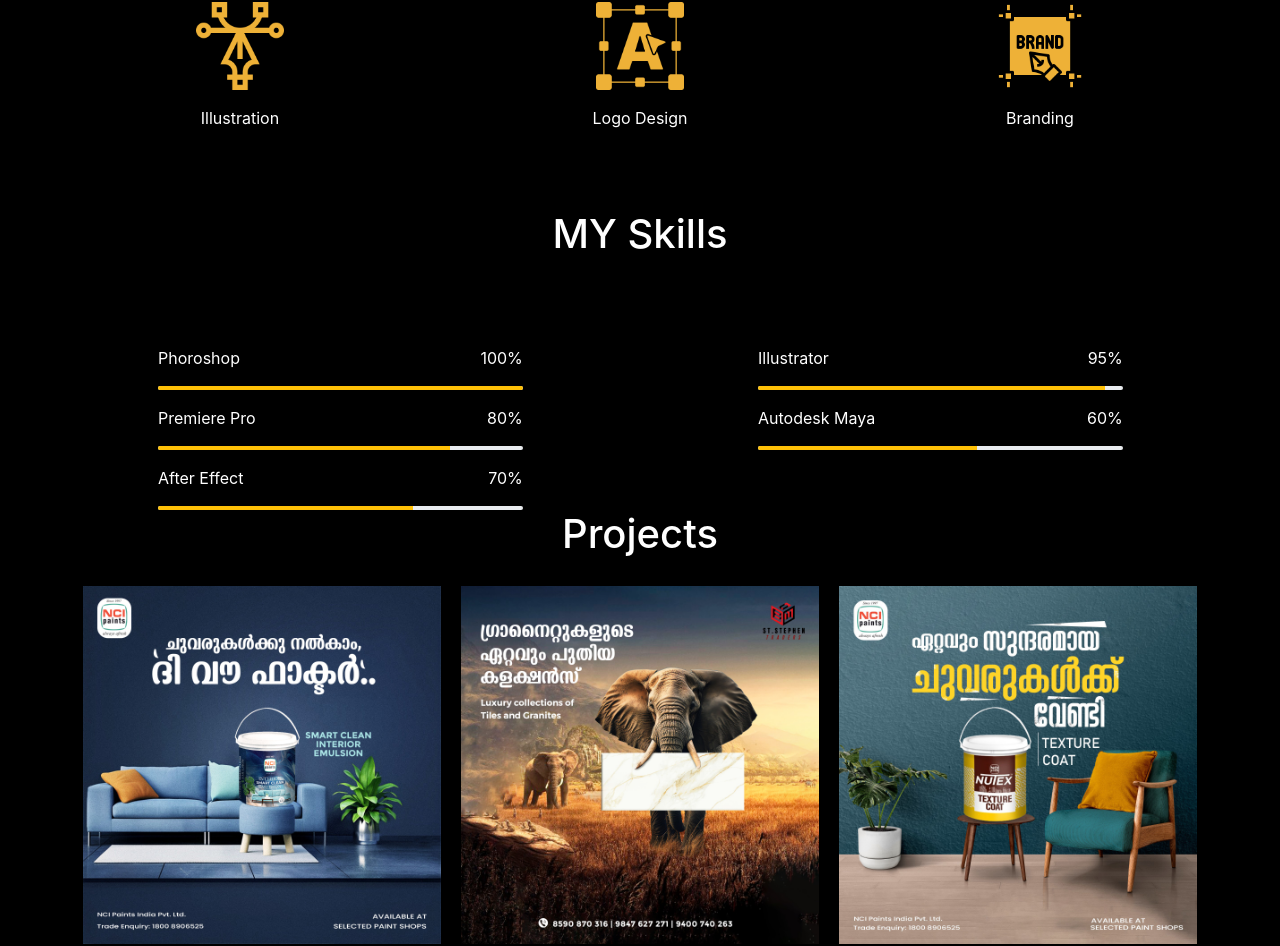
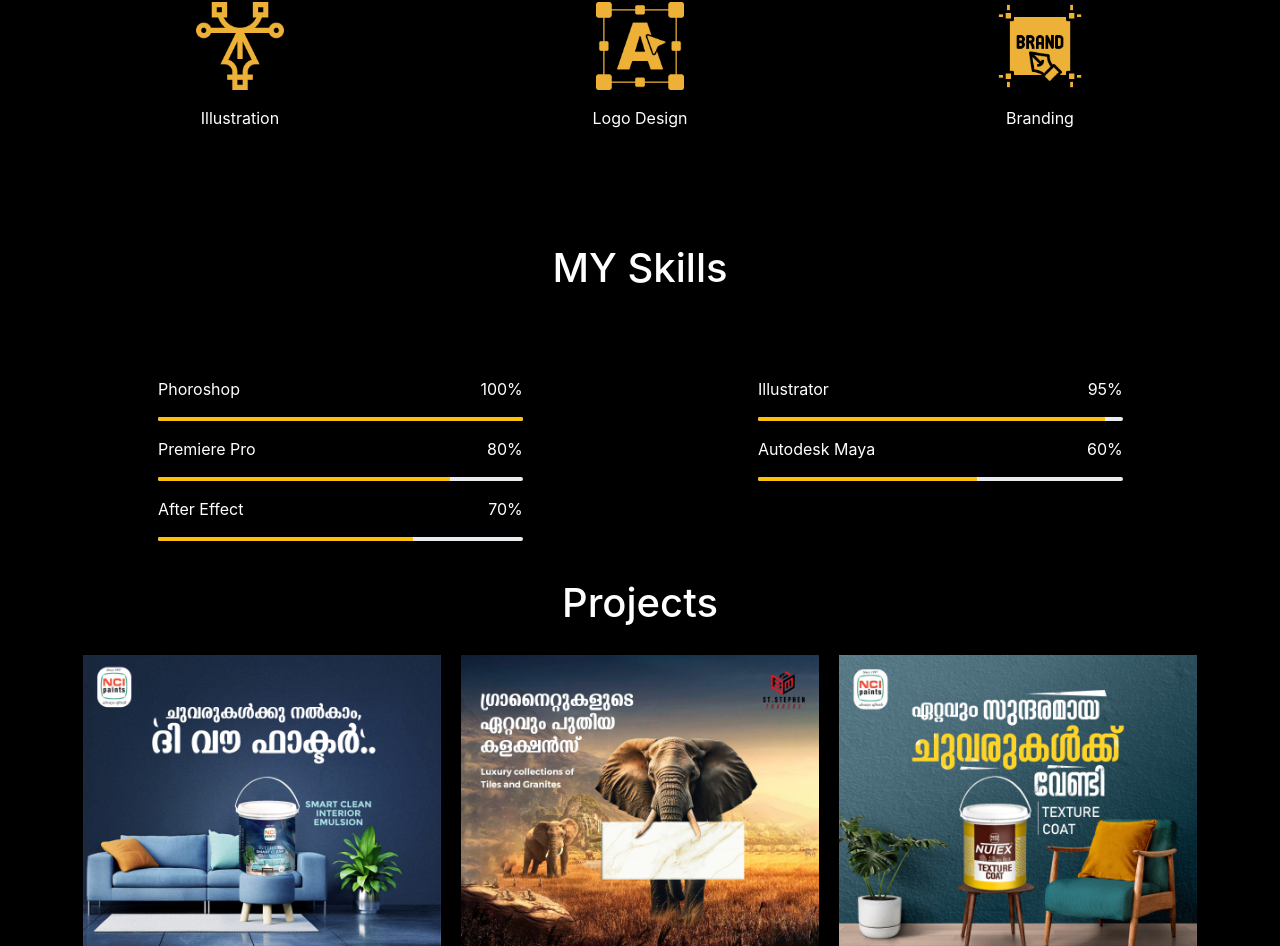
Before and after one commit to Suraj24061998/aneena, a React (Create React App) app in the folder profile/: page / in a window 1280 px wide. Shown: the part 2834-3780 px from the top of the page. Built offline with nearby package versions, Linux system fonts and the light colour scheme.

Commit message:
skill and contact

```diff
--- a/profile/src/App.css
+++ b/profile/src/App.css
@@ -1,6 +1,6 @@
 .App {
  background-color: black;
- min-height: fit-content;
+
 }
 
 /* .App-logo {
--- a/profile/src/Components/Contact/Contact.css
+++ b/profile/src/Components/Contact/Contact.css
@@ -18,3 +18,6 @@
 {
     background-color: #eeb137;
 }
+.main-c{
+    padding: 3%;
+}
--- a/profile/src/Components/Contact/Contact.jsx
+++ b/profile/src/Components/Contact/Contact.jsx
@@ -3,7 +3,7 @@
 import { Link } from 'react-router-dom';
 function Contact() {
   return (
-    <div>
+    <div className='main-c'>
       <div className="container">
         <div className="row justify-content-center">
           <div className="col-xl-6 col-lg-6 col-md-6 col-sm-12 col-12">
--- a/profile/src/Components/Navbar/Nav.css
+++ b/profile/src/Components/Navbar/Nav.css
@@ -225,6 +225,7 @@
 
   .nav-item {
     text-align: center;
+    justify-content: center;
   }
 
   .nav-link {
--- a/profile/src/Components/Skills/Skil.css
+++ b/profile/src/Components/Skills/Skil.css
@@ -27,3 +27,6 @@
     margin-left: 18%;
 
 }
+.main-skills {
+    padding: 3%;
+}
--- a/profile/src/Components/Skills/Skil.jsx
+++ b/profile/src/Components/Skills/Skil.jsx
@@ -17,7 +17,7 @@
         { name: 'After Effect', percent: '70%' },
       ];
   return (
-    <div>
+    <div className='main-skills'>
          <div className="skill-head">
             <h1>MY Skills</h1>
         </div>
```
